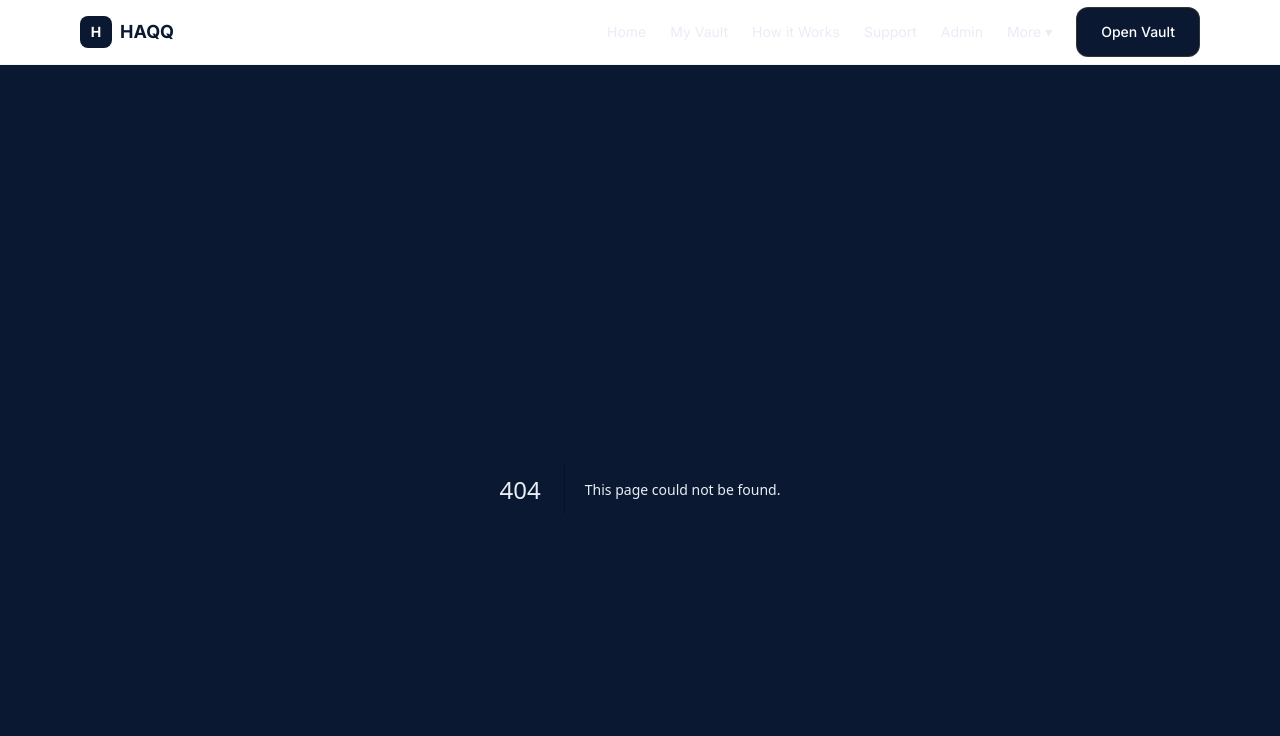
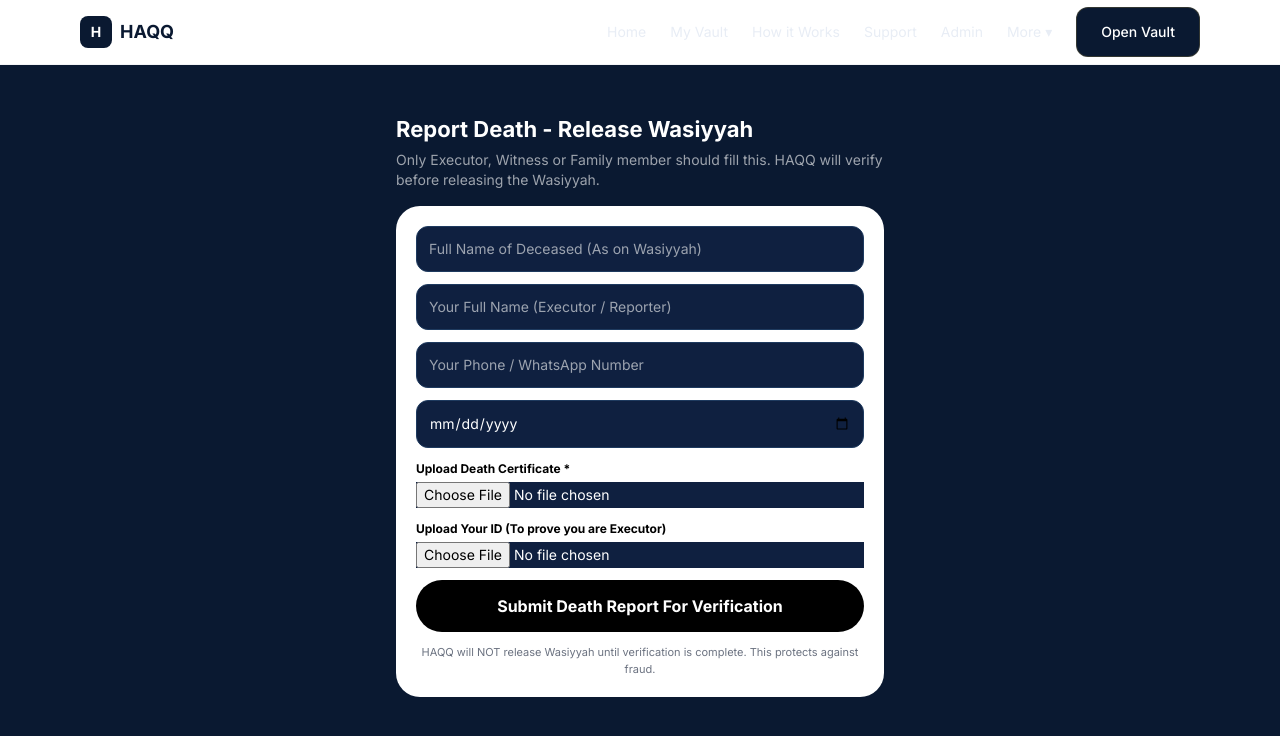
Before and after one commit to Habeebullahi7/Haqq-Vault, a Next.js app: page /report-death in a window 1280 px wide. Before the commit this address had no page. Shown: the top 736 px of the page. Built offline with nearby package versions, Linux system fonts and the light colour scheme.

Commit message:
Create ReportDeathPage component for death reporting
This component allows users to report a death by filling out a form with necessary details and uploading required documents. Upon submission, it generates a reference number and sends a message via WhatsApp for urgent verification.

```diff
--- /dev/null
+++ b/app/report-death/page.tsx
@@ -0,0 +1,62 @@
+'use client'
+import { useState } from 'react'
+
+export default function ReportDeathPage() {
+  const [fullName, setFullName] = useState('')
+  const [executorName, setExecutorName] = useState('')
+  const [executorPhone, setExecutorPhone] = useState('')
+  const [deathDate, setDeathDate] = useState('')
+  const [deathCert, setDeathCert] = useState<any>(null)
+  const [executorId, setExecutorId] = useState<any>(null)
+  const [submitted, setSubmitted] = useState(false)
+  const [ref, setRef] = useState('')
+
+  const submit = () => {
+    if (!fullName || !executorName || !executorPhone || !deathCert) return alert('Please fill all fields and upload Death Certificate.')
+    const r = `HAQQ-DEATH-${Date.now().toString().slice(-6)}`
+    setRef(r); setSubmitted(true)
+    localStorage.setItem('haqq-death-report', JSON.stringify({ fullName, executorName, executorPhone, deathDate, ref: r, status: 'pending_verification', date: new Date().toISOString() }))
+    const text = `URGENT - DEATH REPORT ON HAQQ\n\nDeceased: ${fullName}\nExecutor: ${executorName} - ${executorPhone}\nDate of Death: ${deathDate}\nReference: ${r}\n\nDeath Certificate uploaded. Please verify urgently.`
+    window.open(`https://wa.me/2348012345678?text=${encodeURIComponent(text)}`, '_blank')
+  }
+
+  if (submitted) {
+    return (
+      <div className="min-h-screen bg-[#0A1931] flex items-center justify-center px-4">
+        <div className="bg-white rounded-[24px] p-6 text-black text-center max-w-[400px]">
+          <h1 className="text-[22px] font-black">Inna Lillahi Wa Inna Ilayhi Raji&apos;un 🤲</h1>
+          <p className="text-sm text-gray-600 mt-2 leading-relaxed">May Allah forgive {fullName} and grant them Jannah. We have received your report. HAQQ Admin and Lawyer will verify within 24-48 hours and contact you on {executorPhone}.</p>
+          <p className="text-[12px] font-bold mt-3 bg-yellow-50 p-3 rounded-xl">Reference: {ref}<br/>Please keep this number safe.</p>
+          <a href="/wasiyyah" className="block mt-4 bg-black text-white py-3 rounded-full font-bold text-sm">Back To HAQQ</a>
+        </div>
+      </div>
+    )
+  }
+
+  return (
+    <div className="min-h-screen bg-[#0A1931] text-white pb-20">
+      <div className="max-w-[520px] mx-auto px-4 pt-6">
+        <h1 className="text-[22px] font-black">Report Death - Release Wasiyyah</h1>
+        <p className="text-white/60 text-sm mt-1">Only Executor, Witness or Family member should fill this. HAQQ will verify before releasing the Wasiyyah.</p>
+        <div className="bg-white rounded-[24px] p-5 mt-4 text-black space-y-3">
+          <input value={fullName} onChange={(e) => setFullName(e.target.value)} placeholder="Full Name of Deceased (As on Wasiyyah)" className="w-full p-3 border rounded-xl outline-none text-sm" />
+          <input value={executorName} onChange={(e) => setExecutorName(e.target.value)} placeholder="Your Full Name (Executor / Reporter)" className="w-full p-3 border rounded-xl outline-none text-sm" />
+          <input value={executorPhone} onChange={(e) => setExecutorPhone(e.target.value)} placeholder="Your Phone / WhatsApp Number" className="w-full p-3 border rounded-xl outline-none text-sm" />
+          <input type="date" value={deathDate} onChange={(e) => setDeathDate(e.target.value)} className="w-full p-3 border rounded-xl outline-none text-sm" />
+          <div>
+            <p className="text-[12px] font-bold mb-1">Upload Death Certificate *</p>
+            <input type="file" accept="image/*,.pdf" onChange={(e) => setDeathCert(e.target.files?.[0])} className="w-full text-sm" />
+            {deathCert && <p className="text-green-600 text-[12px] font-bold mt-1">✓ {deathCert.name} uploaded</p>}
+          </div>
+          <div>
+            <p className="text-[12px] font-bold mb-1">Upload Your ID (To prove you are Executor)</p>
+            <input type="file" accept="image/*,.pdf" onChange={(e) => setExecutorId(e.target.files?.[0])} className="w-full text-sm" />
+            {executorId && <p className="text-green-600 text-[12px] font-bold mt-1">✓ {executorId.name} uploaded</p>}
+          </div>
+          <button onClick={submit} className="w-full bg-black text-white py-3.5 rounded-full font-bold">Submit Death Report For Verification</button>
+          <p className="text-[11px] text-gray-500 text-center">HAQQ will NOT release Wasiyyah until verification is complete. This protects against fraud.</p>
+        </div>
+      </div>
+    </div>
+  )
+            }
```
